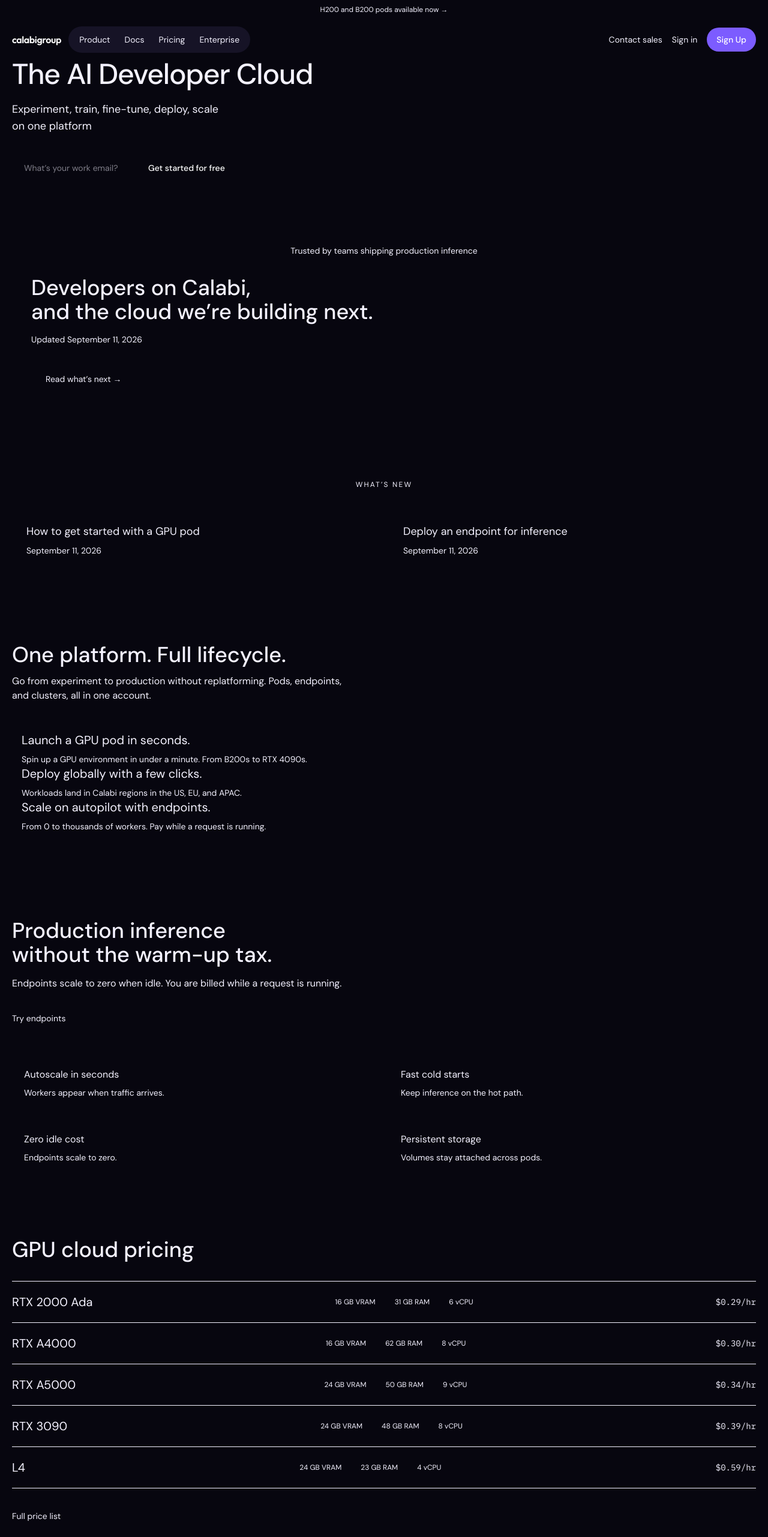
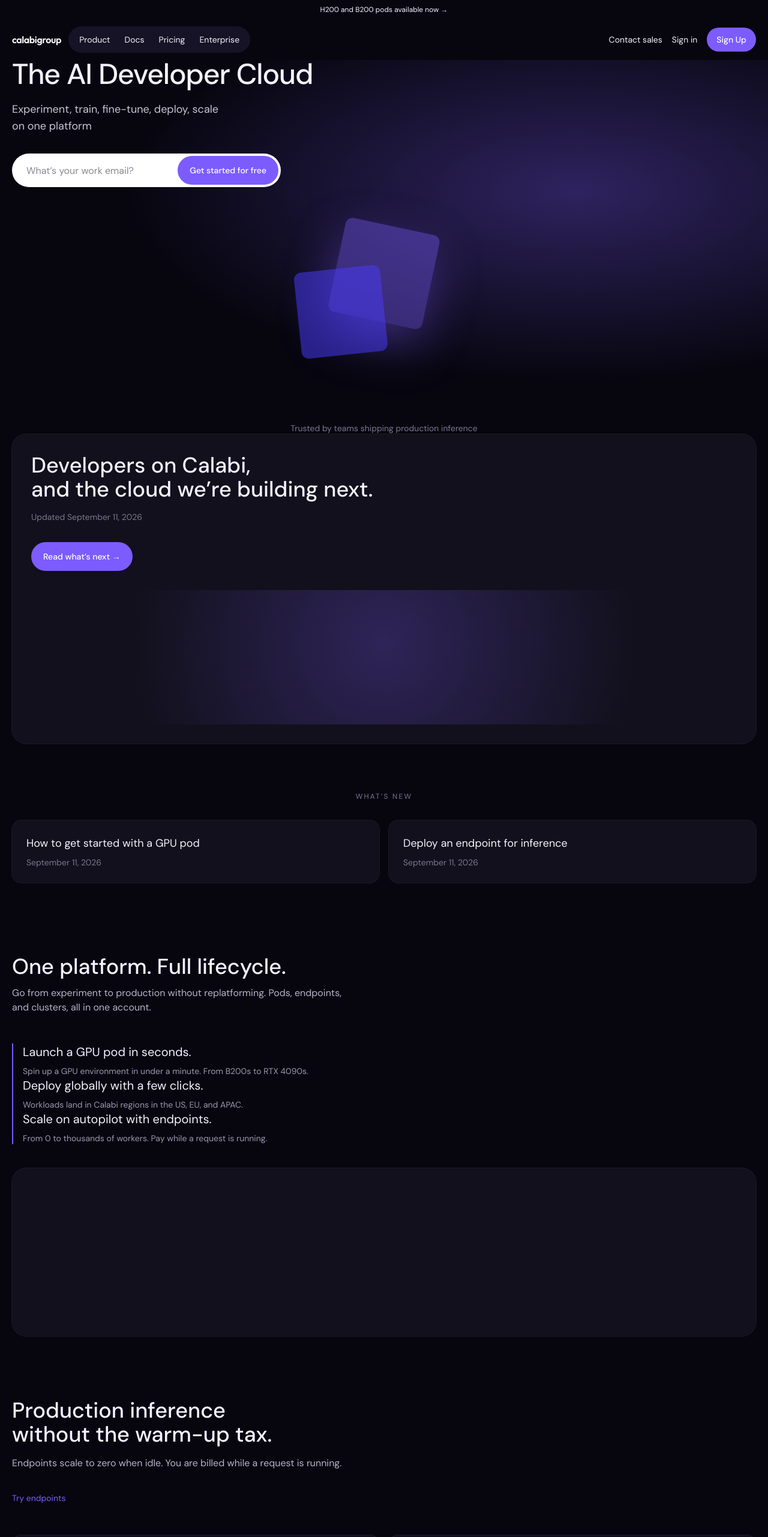
Before and after one commit to nbaldwin09/calabi-group, a React (Vite) app: page / in a window 1280 px wide. Shown: the top 2563 px of the page at 60% size. Built offline with nearby package versions, Linux system fonts and the light colour scheme.

Commit message:
Add surface.css so home cards and email pill render

```diff
--- a/src/main.tsx
+++ b/src/main.tsx
@@ -5,6 +5,7 @@
 import App from "./App";
 import "./app.css";
 import "./tokens.css";
+import "./surface.css";
 
 createRoot(document.getElementById("root")!).render(
   <React.StrictMode>
--- a/src/routes/index.tsx
+++ b/src/routes/index.tsx
@@ -32,64 +32,68 @@
     nav({ to: "/account" });
   };
   return (
-    <main className="bg-[#07060f] text-[#f4f2ff]">
+    <main>
       <section className="relative overflow-hidden">
-        <div className="pointer-events-none absolute inset-0 bg-[radial-gradient(ellipse_at_75%_35%,#7c5cff55,transparent_55%)]" />
-        <div className="relative mx-auto grid max-w-[1200px] items-center gap-10 px-5 pb-16 pt-16 lg:grid-cols-[1fr_28rem] lg:pt-24">
+        <div className="hero-glow" />
+        <div className="relative mx-auto grid max-w-[1200px] items-center gap-10 px-5 pb-16 pt-16 lg:grid-cols-2 lg:pt-24">
           <div>
             <h1 className="text-5xl font-medium tracking-tight sm:text-7xl">The AI Developer Cloud</h1>
-            <p className="mt-5 max-w-md text-lg text-[#c8c4d8]">Experiment, train, fine-tune, deploy, scale<br />on one platform</p>
-            <form onSubmit={go} className="mt-8 flex max-w-md items-center rounded-full bg-white p-1">
-              <input className="h-12 min-w-0 flex-1 bg-transparent px-5 text-sm text-[#161226] outline-none placeholder:text-[#7a7690]" placeholder="What’s your work email?" type="email" value={email} onChange={(e) => setEmail(e.target.value)} />
-              <button type="submit" className="h-12 shrink-0 rounded-full bg-[#7c5cff] px-5 text-sm font-medium text-white">Get started for free</button>
+            <p className="mt-5 max-w-md text-lg" style={{ color: "#c8c4d8" }}>
+              Experiment, train, fine-tune, deploy, scale<br />on one platform
+            </p>
+            <form onSubmit={go} className="hero-form">
+              <input placeholder="What’s your work email?" type="email" value={email} onChange={(e) => setEmail(e.target.value)} />
+              <button type="submit">Get started for free</button>
             </form>
           </div>
-          <div className="relative mx-auto h-72 w-72">
-            <div className="absolute left-16 top-6 h-40 w-40 rotate-12 rounded-lg bg-[#7c5cff]/40 shadow-[0_30px_80px_#7c5cff66]" />
-            <div className="absolute left-0 top-24 h-36 w-36 -rotate-6 rounded-lg bg-[#4b3cff]/50" />
+          <div className="relative mx-auto" style={{ height: 288, width: 288 }}>
+            <div className="cube" style={{ left: 64, top: 24, height: 160, width: 160, transform: "rotate(12deg)", background: "#7c5cff66", boxShadow: "0 30px 80px #7c5cff66" }} />
+            <div className="cube" style={{ left: 0, top: 96, height: 144, width: 144, transform: "rotate(-6deg)", background: "#4b3cff80" }} />
           </div>
         </div>
-        <p className="relative pb-10 text-center text-sm text-[#7a7690]">Trusted by teams shipping production inference</p>
+        <p className="relative pb-10 text-center text-sm" style={{ color: "#7a7690" }}>
+          Trusted by teams shipping production inference
+        </p>
       </section>
       <section className="mx-auto max-w-[1200px] px-5 py-8">
-        <div className="grid items-center gap-8 rounded-3xl bg-[#12101c] p-8 shadow-[0_0_0_1px_#ffffff12] lg:grid-cols-2 lg:p-12">
+        <div className="panel grid items-center gap-8 lg:grid-cols-2">
           <div>
             <h2 className="text-4xl font-medium leading-tight">Developers on Calabi,<br />and the cloud we’re building next.</h2>
-            <p className="mt-4 text-sm text-[#7a7690]">Updated September 11, 2026</p>
-            <Link to="/docs" className="mt-8 inline-flex h-12 items-center rounded-full bg-[#7c5cff] px-6 text-sm">Read what’s next →</Link>
+            <p className="mt-4 text-sm" style={{ color: "#7a7690" }}>Updated September 11, 2026</p>
+            <Link to="/docs" className="btn-pill mt-8 inline-flex items-center">Read what’s next →</Link>
           </div>
-          <div className="h-56 rounded-2xl bg-[radial-gradient(circle_at_50%_40%,#7c5cff44,transparent_70%)]" />
+          <div style={{ height: 224, borderRadius: 16, background: "radial-gradient(circle at 50% 40%, #7c5cff44, transparent 70%)" }} />
         </div>
       </section>
       <section className="mx-auto max-w-[1200px] px-5 py-20">
-        <p className="text-center text-xs uppercase tracking-[0.18em] text-[#7a7690]">What’s new</p>
+        <p className="text-center text-xs uppercase tracking-[0.18em]" style={{ color: "#7a7690" }}>What’s new</p>
         <div className="mt-8 grid gap-4 md:grid-cols-2">
-          <article className="rounded-2xl bg-[#12101c] p-6 shadow-[0_0_0_1px_#ffffff12]"><p className="text-lg">How to get started with a GPU pod</p><p className="mt-2 text-sm text-[#7a7690]">September 11, 2026</p></article>
-          <article className="rounded-2xl bg-[#12101c] p-6 shadow-[0_0_0_1px_#ffffff12]"><p className="text-lg">Deploy an endpoint for inference</p><p className="mt-2 text-sm text-[#7a7690]">September 11, 2026</p></article>
+          <article className="card"><p className="text-lg">How to get started with a GPU pod</p><p className="mt-2 text-sm" style={{ color: "#7a7690" }}>September 11, 2026</p></article>
+          <article className="card"><p className="text-lg">Deploy an endpoint for inference</p><p className="mt-2 text-sm" style={{ color: "#7a7690" }}>September 11, 2026</p></article>
         </div>
       </section>
       <section className="mx-auto max-w-[1200px] px-5 py-10">
         <h2 className="text-4xl font-medium">One platform. Full lifecycle.</h2>
-        <p className="mt-3 max-w-xl text-[#b7b3c9]">Go from experiment to production without replatforming. Pods, endpoints, and clusters, all in one account.</p>
-        <div className="mt-12 grid gap-10 lg:grid-cols-[22rem_1fr]">
-          <div className="space-y-10">
+        <p className="mt-3 max-w-xl" style={{ color: "#b7b3c9" }}>Go from experiment to production without replatforming. Pods, endpoints, and clusters, all in one account.</p>
+        <div className="mt-12 grid gap-10 lg:grid-cols-2">
+          <div>
             {LIFECYCLE.map((item) => (
-              <div key={item.title} className="border-l border-[#7c5cff] pl-4">
+              <div key={item.title} className="mb-8" style={{ borderLeft: "2px solid #7c5cff", paddingLeft: 16 }}>
                 <h3 className="text-xl">{item.title}</h3>
-                <p className="mt-2 text-sm text-[#9b97ad]">{item.body}</p>
+                <p className="mt-2 text-sm" style={{ color: "#9b97ad" }}>{item.body}</p>
               </div>
             ))}
           </div>
-          <div className="min-h-[22rem] rounded-3xl bg-[#12101c] shadow-[0_0_0_1px_#ffffff12]" />
+          <div className="panel" style={{ minHeight: 280 }} />
         </div>
       </section>
       <section className="mx-auto max-w-[1200px] px-5 py-16">
         <h2 className="max-w-2xl text-4xl font-medium">Production inference without the warm-up tax.</h2>
-        <p className="mt-4 max-w-2xl text-[#b7b3c9]">Endpoints scale to zero when idle. You are billed while a request is running.</p>
-        <Link to="/compute" className="mt-6 inline-flex h-11 items-center text-sm text-[#7c5cff]">Try endpoints</Link>
+        <p className="mt-4 max-w-2xl" style={{ color: "#b7b3c9" }}>Endpoints scale to zero when idle. You are billed while a request is running.</p>
+        <Link to="/compute" className="mt-6 inline-flex h-11 items-center text-sm" style={{ color: "#7c5cff" }}>Try endpoints</Link>
         <div className="mt-10 grid gap-4 sm:grid-cols-2 lg:grid-cols-4">
           {POINTS.map((p) => (
-            <article key={p.title} className="rounded-2xl bg-[#12101c] p-5 shadow-[0_0_0_1px_#ffffff12]"><h3>{p.title}</h3><p className="mt-2 text-sm text-[#9b97ad]">{p.body}</p></article>
+            <article key={p.title} className="card"><h3>{p.title}</h3><p className="mt-2 text-sm" style={{ color: "#9b97ad" }}>{p.body}</p></article>
           ))}
         </div>
       </section>
@@ -99,23 +103,23 @@
           {featured.map((o) => (
             <li key={o.id} className="flex flex-wrap items-center justify-between gap-3 py-5">
               <p className="text-xl">{o.name}</p>
-              <div className="flex flex-wrap gap-2 text-xs text-[#b7b3c9]">
-                <span className="rounded-full bg-[#161326] px-3 py-1">{o.vram} GB VRAM</span>
-                <span className="rounded-full bg-[#161326] px-3 py-1">{o.ram} GB RAM</span>
-                <span className="rounded-full bg-[#161326] px-3 py-1">{o.vcpu} vCPU</span>
+              <div className="flex flex-wrap gap-2">
+                <span className="chip">{o.vram} GB VRAM</span>
+                <span className="chip">{o.ram} GB RAM</span>
+                <span className="chip">{o.vcpu} vCPU</span>
               </div>
               <p className="font-mono text-sm">${o.price.toFixed(2)}/hr</p>
             </li>
           ))}
         </ul>
-        <Link to="/pricing" className="mt-6 inline-flex h-11 items-center text-sm text-[#7c5cff]">Full price list</Link>
+        <Link to="/pricing" className="mt-6 inline-flex h-11 items-center text-sm" style={{ color: "#7c5cff" }}>Full price list</Link>
       </section>
       <section className="mx-auto max-w-[1200px] px-5 py-16">
         <h2 className="text-4xl font-medium">Enterprise-grade from day one</h2>
-        <p className="mt-3 text-[#b7b3c9]">Built for scale. Secured for trust.</p>
+        <p className="mt-3" style={{ color: "#b7b3c9" }}>Built for scale. Secured for trust.</p>
         <div className="mt-8 grid gap-4 md:grid-cols-3">
           {["99.9% target uptime", "Secure by default", "Scale across the catalog"].map((t) => (
-            <article key={t} className="rounded-2xl bg-[#12101c] p-6 shadow-[0_0_0_1px_#ffffff12]">{t}</article>
+            <article key={t} className="card">{t}</article>
           ))}
         </div>
       </section>
@@ -125,7 +129,7 @@
           {FAQ.map((item) => (
             <details key={item.q} className="py-4">
               <summary className="cursor-pointer text-lg">{item.q}</summary>
-              <p className="mt-2 text-sm text-[#9b97ad]">{item.a}</p>
+              <p className="mt-2 text-sm" style={{ color: "#9b97ad" }}>{item.a}</p>
             </details>
           ))}
         </div>
--- /dev/null
+++ b/src/surface.css
@@ -0,0 +1,59 @@
+.hero-glow {
+  position: absolute;
+  inset: 0;
+  pointer-events: none;
+  background: radial-gradient(ellipse at 75% 35%, #7c5cff55, transparent 55%);
+}
+.hero-form {
+  display: flex;
+  align-items: center;
+  max-width: 28rem;
+  margin-top: 2rem;
+  padding: 4px;
+  background: #fff;
+  border-radius: 999px;
+}
+.hero-form input {
+  height: 48px;
+  flex: 1;
+  min-width: 0;
+  padding: 0 20px;
+  color: #161226;
+  background: transparent;
+  outline: none;
+}
+.hero-form button,
+.btn-pill {
+  height: 48px;
+  padding: 0 20px;
+  border-radius: 999px;
+  background: #7c5cff;
+  color: #fff;
+  font-size: 14px;
+  font-weight: 500;
+}
+.panel {
+  background: #12101c;
+  border-radius: 24px;
+  padding: 32px;
+  box-shadow: 0 0 0 1px #ffffff14;
+}
+.card {
+  background: #12101c;
+  border-radius: 16px;
+  padding: 24px;
+  box-shadow: 0 0 0 1px #ffffff14;
+}
+.chip {
+  display: inline-flex;
+  align-items: center;
+  border-radius: 999px;
+  background: #161326;
+  padding: 4px 12px;
+  font-size: 12px;
+  color: #b7b3c9;
+}
+.cube {
+  position: absolute;
+  border-radius: 12px;
+}
```
